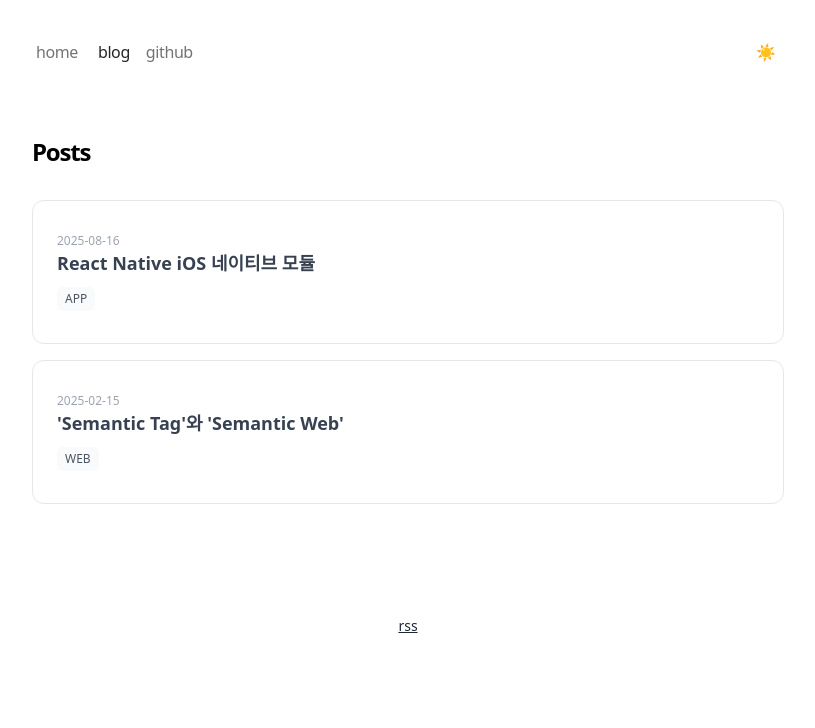
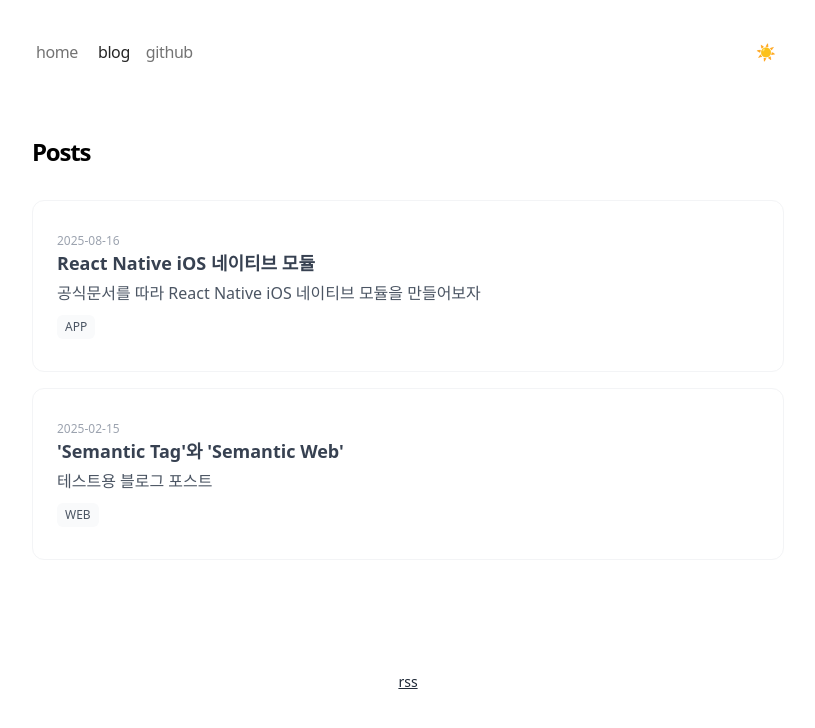
Before and after one commit to HHJ-S2/my-blog, a Next.js app: page /blog in a window 1280 px wide. Shown: the top 728 px of the page, without its empty margins (232-1047 px from the left). Built offline with nearby package versions, Linux system fonts and the light colour scheme.

Commit message:
feat: 블로그 글 목록 스타일 수정

```diff
--- a/app/global.css
+++ b/app/global.css
@@ -46,5 +46,13 @@ html {
   .notion {
     --notion-font: "Pretendard", ui-sans-serif, system-ui, apple-system, BlinkMacSystemFont, "Segoe UI", Helvetica,
       "Apple Color Emoji", Arial, sans-serif, "Segoe UI Emoji", "Segoe UI Symbol";
+
+    .notion-title {
+      @apply text-4xl;
+    }
+
+    .notion-paragraph {
+      @apply text-base;
+    }
   }
 }
--- a/components/notion-renderer.tsx
+++ b/components/notion-renderer.tsx
@@ -1,7 +1,11 @@
-'use client'
+"use client";
 import { Notion } from "@notionpresso/react";
 
-export default function NotionRenderer({ post }: { post: { title: string, content: { blocks: any[] }, image?: string } }) {
+export default function NotionRenderer({
+  post,
+}: {
+  post: { title: string; content: { blocks: any[] }; image?: string };
+}) {
   return (
     <Notion>
       <Notion.Cover src={post.image} />
@@ -10,5 +14,5 @@ export default function NotionRenderer({ post }: { post: { title: string, conten
         <Notion.Blocks blocks={post.content.blocks} />
       </Notion.Body>
     </Notion>
-  )
+  );
 }
--- a/components/posts.tsx
+++ b/components/posts.tsx
@@ -14,12 +14,17 @@ export function BlogPosts() {
         .map((post) => (
           <Link
             key={post.slug}
-            className="flex flex-col space-y-1 mb-4 px-6 py-8 rounded-xl  bg-white  dark:bg-gray-950 border border-gray-200 dark:border-gray-600  dark:bg-gray-800"
+            className="flex flex-row mb-4 px-6 py-8 rounded-xl bg-white dark:bg-gray-950 border border-gray-100 dark:border-gray-600 dark:bg-gray-800"
             href={`/blog/${post.slug}`}
           >
-            <div className="w-full flex flex-col md:flex-row space-x-0 md:space-x-2">
+            <div className="w-full flex flex-col">
               <p className="text-gray-400 dark:text-gray-400 text-xs tabular-nums">{post.date}</p>
-              <p className="text-gray-700 dark:text-gray-100 font-semibold text-lg">{post.title}</p>
+              <p className="text-gray-700 dark:text-gray-100 font-semibold text-lg text-ellipsis overflow-hidden whitespace-nowrap">
+                {post.title}
+              </p>
+              <p className="mt-1 text-gray-600 dark:text-gray-100 text-base text-ellipsis overflow-hidden whitespace-nowrap">
+                {post.description}
+              </p>
               <div className="mt-2">
                 {post.categories.map((category) => (
                   <span
```
